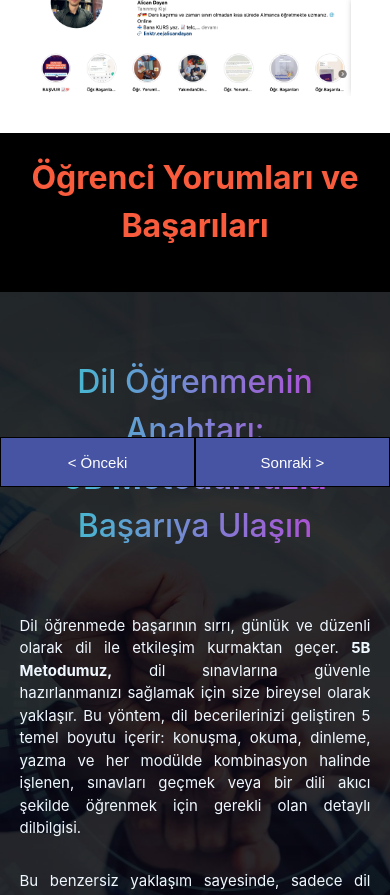
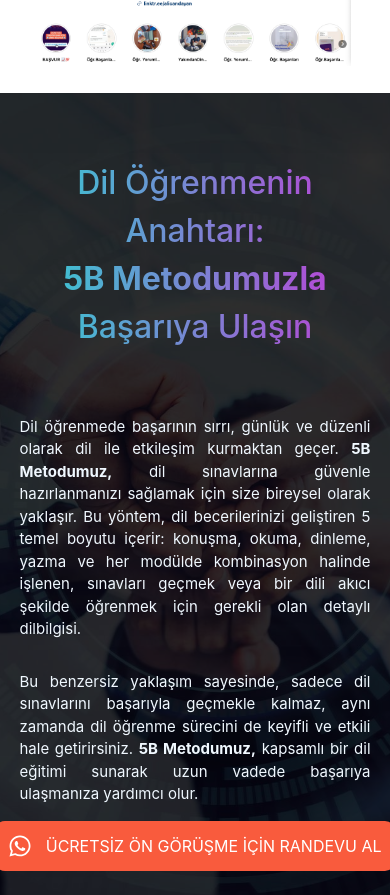
Before and after one commit to sercanbaris/alfa-almanca, a React (Vite) app: page / in a window 390 px wide. Shown: the part 4640-5535 px from the top of the page. Built offline with nearby package versions, Linux system fonts and the light colour scheme.

Commit message:
YouTubePlayer bileşeni güncellendi: ReactPlayer ile video oynatma ve video geçiş butonları eklendi; CSS düzenlemeleri yapıldı.

```diff
--- a/src/App.jsx
+++ b/src/App.jsx
@@ -34,10 +34,11 @@ function App() {
       <Feature />
       <VideoCall />
       <About />
+
+      <Success />
+
+      <Exams />
       <YouTubePlayer playlist={playlist} />
-      <Success />
-      <Exams />
-
       <Footer />
     </div>
   );
--- a/src/css/YouTubePlayer.css
+++ b/src/css/YouTubePlayer.css
@@ -1,15 +1,11 @@
 .youtube-player {
-    display: flex;
-    align-items: center;
-    justify-content: space-evenly;
-    position: relative;
-    height: 100vh;
-    flex-direction: column;
-    background-image: url('/succ.jpg'), linear-gradient(rgba(0, 0, 0, 0.827), rgba(0, 0, 0, 0.5));
+    height: 100%;
+    background-image: url('/succ.jpg'), linear-gradient(rgba(0, 0, 0, 0.827), rgba(0, 0, 0, 0.8));
     background-size: cover;
     background-position: center;
-    background-attachment: fixed;
+
     background-blend-mode: overlay;
+
 }
 
 
@@ -17,85 +13,3 @@
     color: var(--alfaOrange);
     text-align: center;
 }
-
-.fullle {}
-
-.prev-button,
-.next-button {
-    background-color: var(--alfaBlue);
-    color: white;
-    border: none;
-    border-radius: 50%;
-    font-size: 24px;
-    cursor: pointer;
-    width: 50px;
-    height: 50px;
-    display: flex;
-    align-items: center;
-    justify-content: center;
-    position: absolute;
-    top: 50%;
-    transform: translateY(-50%);
-    z-index: 1000;
-}
-
-.prev-button {
-    left: 200px;
-}
-
-.next-button {
-    right: 200px;
-}
-
-.prev-button:hover,
-.next-button:hover {
-    background-color: var(--alfaBg);
-}
-
-@media (max-width: 768px) {
-
-    .youtube-player {
-        margin-top: 30px;
-        max-width: 100% !important;
-        height: 100%;
-        background-image: none;
-        background-color: black;
-    }
-
-
-    .prev-button,
-    .next-button {
-        background-color: var(--alfaBlue);
-        color: white;
-        border: 1px solid black;
-        border-radius: 0%;
-        font-size: 15px;
-        cursor: pointer;
-        width: 50px;
-        height: 50px;
-        display: flex;
-        align-items: center;
-        justify-content: center;
-        position: absolute;
-        margin-top: 250px;
-        z-index: 1000;
-        width: 50%;
-    }
-
-    .prev-button {
-        left: 0px;
-    }
-
-    .next-button {
-        right: 0px;
-    }
-
-
-
-    .fullle {
-        width: 100%;
-        height: 100%;
-        margin-bottom: 20px;
-    }
-
-}
--- a/src/css/about.css
+++ b/src/css/about.css
@@ -1,6 +1,7 @@
 .about-container {
     display: flex;
     width: 100%;
+    height: 100%;
 
 }
 
@@ -9,7 +10,7 @@
     justify-content: center;
     align-items: center;
     flex-direction: row;
-    height: 100vh;
+    height: 100%;
 }
 
 .about-picture {
@@ -23,6 +24,7 @@
     flex-direction: column;
     width: 50%;
     padding-top: 50px;
+    padding: 20px;
 }
 
 .about-question {
--- a/src/pages/YouTubePlayer.jsx
+++ b/src/pages/YouTubePlayer.jsx
@@ -1,71 +1,73 @@
-import React, { useState, useEffect, useCallback } from "react";
-import YouTube from "react-youtube";
-import { FaArrowRight, FaArrowLeft } from "react-icons/fa";
+import React, { useState } from "react";
+import ReactPlayer from "react-player";
+
 import "../css/YouTubePlayer.css";
 
-const YouTubePlayer = ({ playlist }) => {
-  const [currentIndex, setCurrentIndex] = useState(0);
-  const [isMobile, setIsMobile] = useState(window.innerWidth <= 768);
+const YouTubePlayer = () => {
+  // Playlist array
+  const playlist = [
+    "Nz8uTe0wDQ8",
+    "932CXJspKeY",
+    "WfdpsvBwgB0",
+    "Bpr65cMj6Zo",
+    "-FVt43nLWzA",
+    "PA9yJKyvLI8",
+    "3B7TUl_5gpc",
+    "TcP8wbsJRoQ",
+    "5E5tN_SG3T8",
+    "YYbglq8UMe8",
+    "eG2MLPKTCjE",
+    "wPCtuOnphaY",
+  ];
 
-  const debounce = (func, delay) => {
-    let debounceTimer;
-    return function (...args) {
-      const context = this;
-      clearTimeout(debounceTimer);
-      debounceTimer = setTimeout(() => func.apply(context, args), delay);
-    };
+  // State to track the current video index
+  const [currentVideoIndex, setCurrentVideoIndex] = useState(0);
+
+  // Handle video switch
+  const handleVideoChange = (index) => {
+    setCurrentVideoIndex(index);
   };
 
-  const handleNext = useCallback(
-    debounce(() => {
-      setCurrentIndex((prevIndex) => (prevIndex + 1) % playlist.length);
-    }, 300),
-    []
-  );
-
-  const handlePrev = useCallback(
-    debounce(() => {
-      setCurrentIndex(
-        (prevIndex) => (prevIndex - 1 + playlist.length) % playlist.length
-      );
-    }, 300),
-    []
-  );
-
-  useEffect(() => {
-    const handleResize = () => {
-      setIsMobile(window.innerWidth <= 768);
-    };
-
-    window.addEventListener("resize", handleResize);
-    return () => {
-      window.removeEventListener("resize", handleResize);
-    };
-  }, []);
-
   return (
-    <div className="youtube-player">
+    <div
+      className="youtube-player "
+      style={{ textAlign: "center", padding: "5px" }}
+    >
       <h1 className="video-title">Öğrenci Yorumları ve Başarıları</h1>
 
-      <button
-        className={isMobile ? "prev-button mobile" : "prev-button"}
-        onClick={handlePrev}
-      >
-        {isMobile ? "< Önceki" : <FaArrowLeft />}
-      </button>
+      {/* React Player */}
+      <div style={{ margin: "20px auto", maxWidth: "720px" }}>
+        <ReactPlayer
+          url={`https://www.youtube.com/watch?v=${playlist[currentVideoIndex]}`}
+          controls
+          width="100%"
+          height="400px"
+        />
+      </div>
 
-      <YouTube
-        className="fullle"
-        opts={isMobile ? { width: "100%", maxHeight: "100vh" } : {}}
-        videoId={playlist[currentIndex]}
-      />
-
-      <button
-        className={isMobile ? "next-button mobile" : "next-button"}
-        onClick={handleNext}
-      >
-        {isMobile ? "Sonraki >" : <FaArrowRight />}
-      </button>
+      {/* Buttons for video navigation */}
+      <div style={{ marginTop: "20px", marginBottom: "20px" }}>
+        {playlist.map((video, index) => (
+          <button
+            key={index}
+            onClick={() => handleVideoChange(index)}
+            style={{
+              padding: "10px 20px",
+              margin: "5px",
+              backgroundColor:
+                currentVideoIndex === index
+                  ? "var(--alfaBlue)"
+                  : "var(--alfaOrange)",
+              color: "#fff",
+              border: "none",
+              borderRadius: "5px",
+              cursor: "pointer",
+            }}
+          >
+            {index + 1}
+          </button>
+        ))}
+      </div>
     </div>
   );
 };
```
